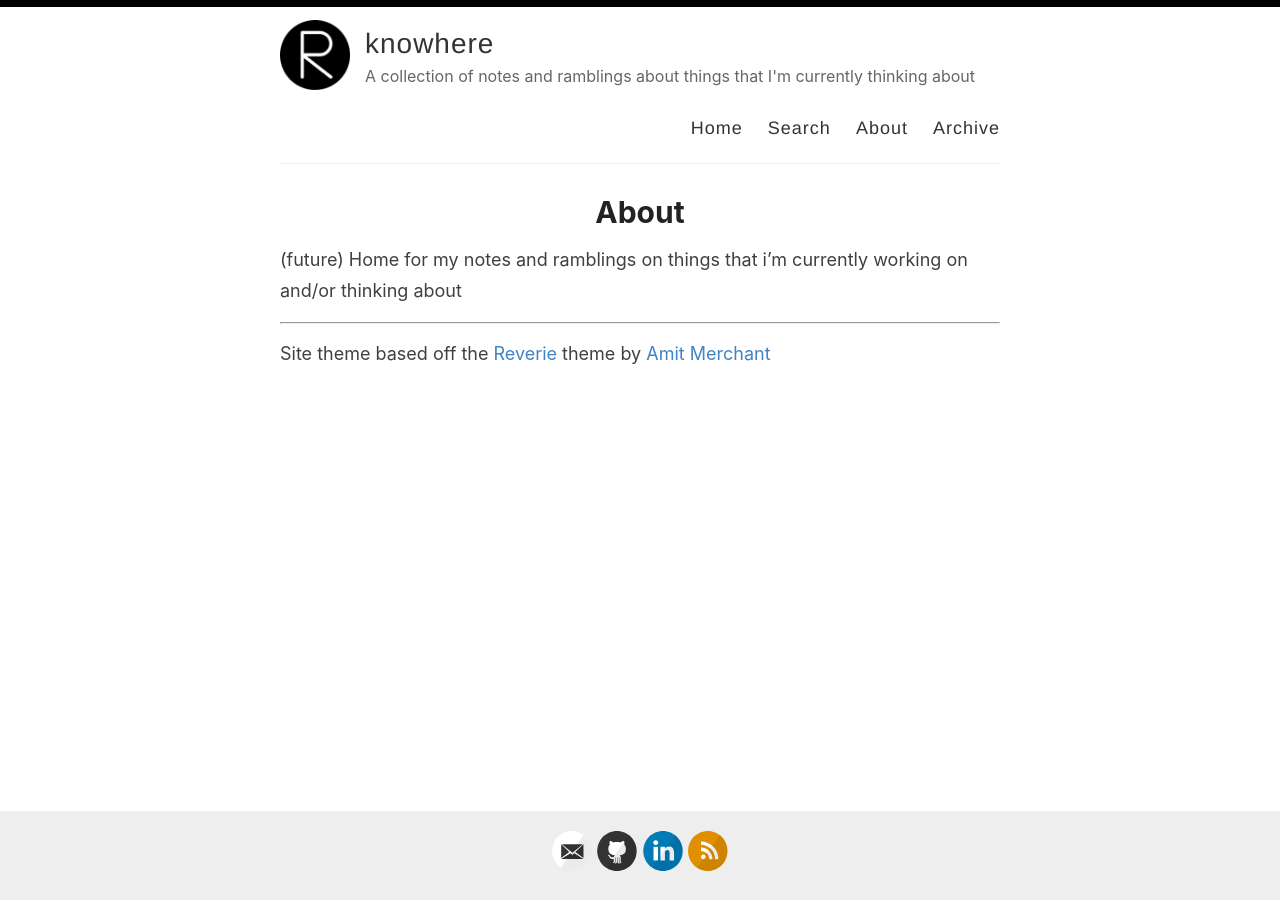
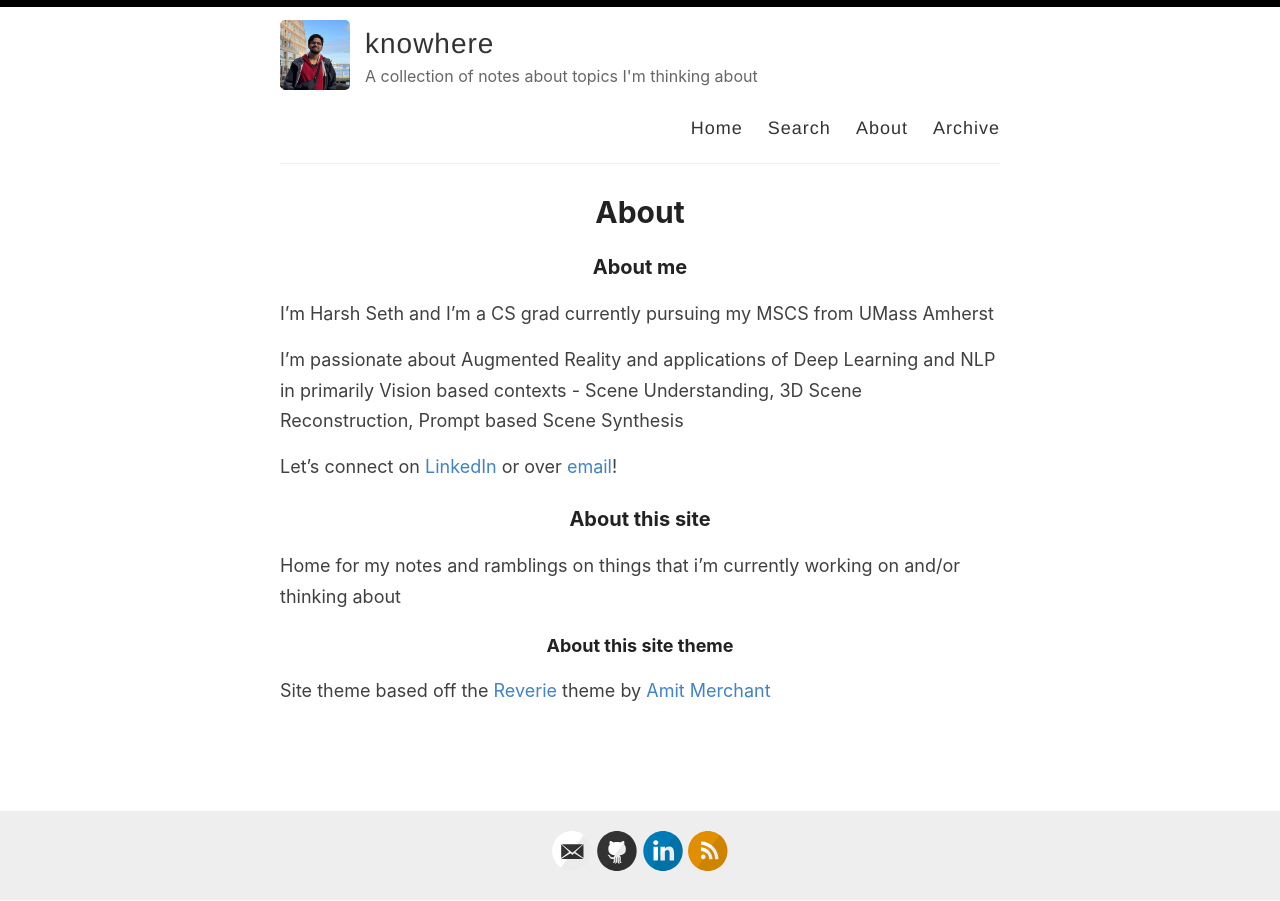
Before and after one commit to harsh-seth/knowhere, a Jekyll site: the page built from _pages/about.md, in a window 1280 px wide. Built offline with Jekyll 4.4.1, drawn with Linux system fonts in a browser that asks for light colours.

Commit message:
content: personalization

```diff
--- a/_config.yml
+++ b/_config.yml
@@ -9,10 +9,10 @@ name: knowhere
 author: Harsh Seth
 
 # Short bio or description (displayed in the header)
-description: A collection of notes and ramblings about things that I'm currently thinking about
+description: A collection of notes about topics I'm thinking about
 
 # URL of your avatar or profile pic (you could use your GitHub profile pic)
-avatar: /images/reverie.png
+avatar: /images/harsh-profile.jpg
 
 #
 # Flags below are optional
--- a/_pages/about.md
+++ b/_pages/about.md
@@ -3,8 +3,16 @@ layout: page
 title: About
 permalink: /about/
 ---
+### About me
 
-(future) Home for my notes and ramblings on things that i'm currently working on and/or thinking about
+I'm Harsh Seth and I'm a CS grad currently pursuing my MSCS from UMass Amherst
 
----
+I'm passionate about Augmented Reality and applications of Deep Learning and NLP in primarily Vision based contexts - Scene Understanding, 3D Scene Reconstruction, Prompt based Scene Synthesis
+
+Let's connect on [LinkedIn](https://www.linkedin.com/in/harsh-seth-6a586b168/) or over [email](mailto:harshseth2006@gmail.com)!
+
+### About this site
+Home for my notes and ramblings on things that i'm currently working on and/or thinking about
+
+#### About this site theme
 Site theme based off the [Reverie](https://github.com/amitmerchant1990/reverie) theme by [Amit Merchant](https://github.com/amitmerchant1990)
```
Also changed, not shown: images/harsh-profile.jpg (added), images/reverie-text.png (deleted), images/reverie.png (deleted).
